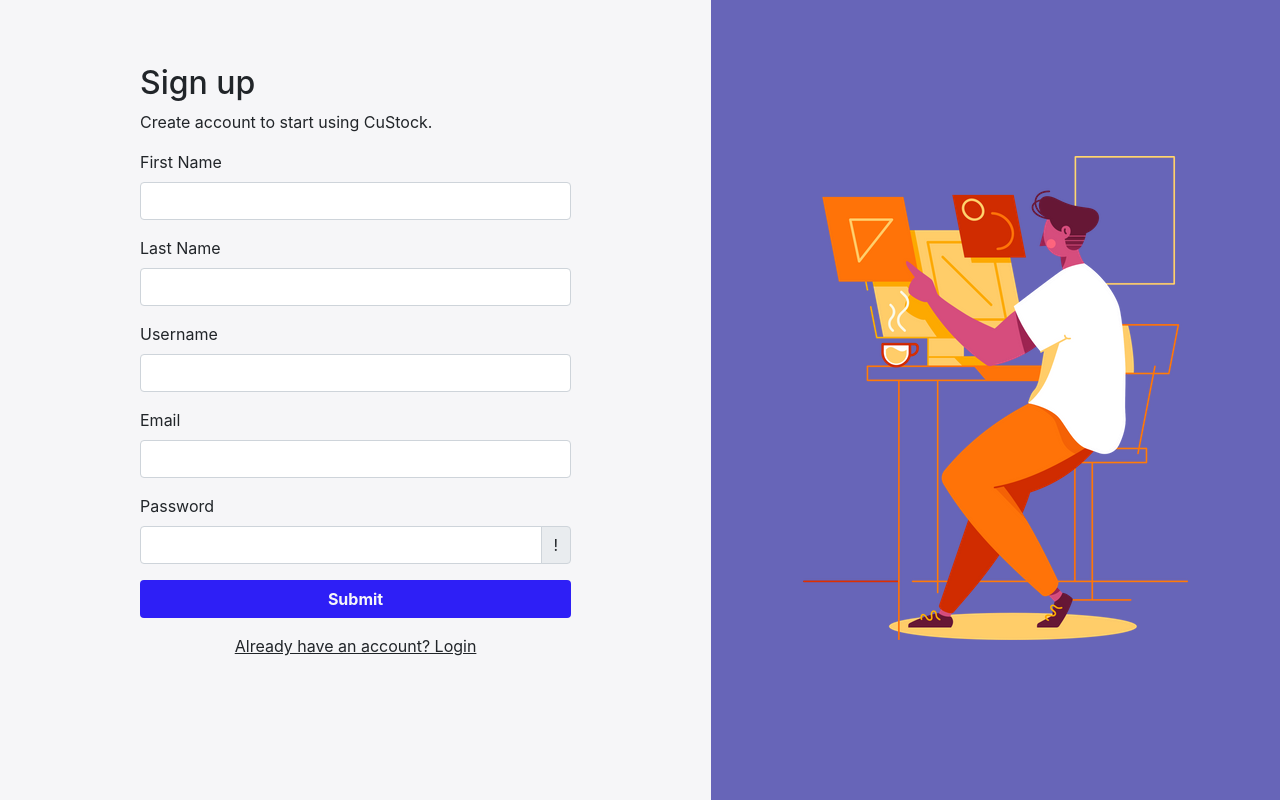
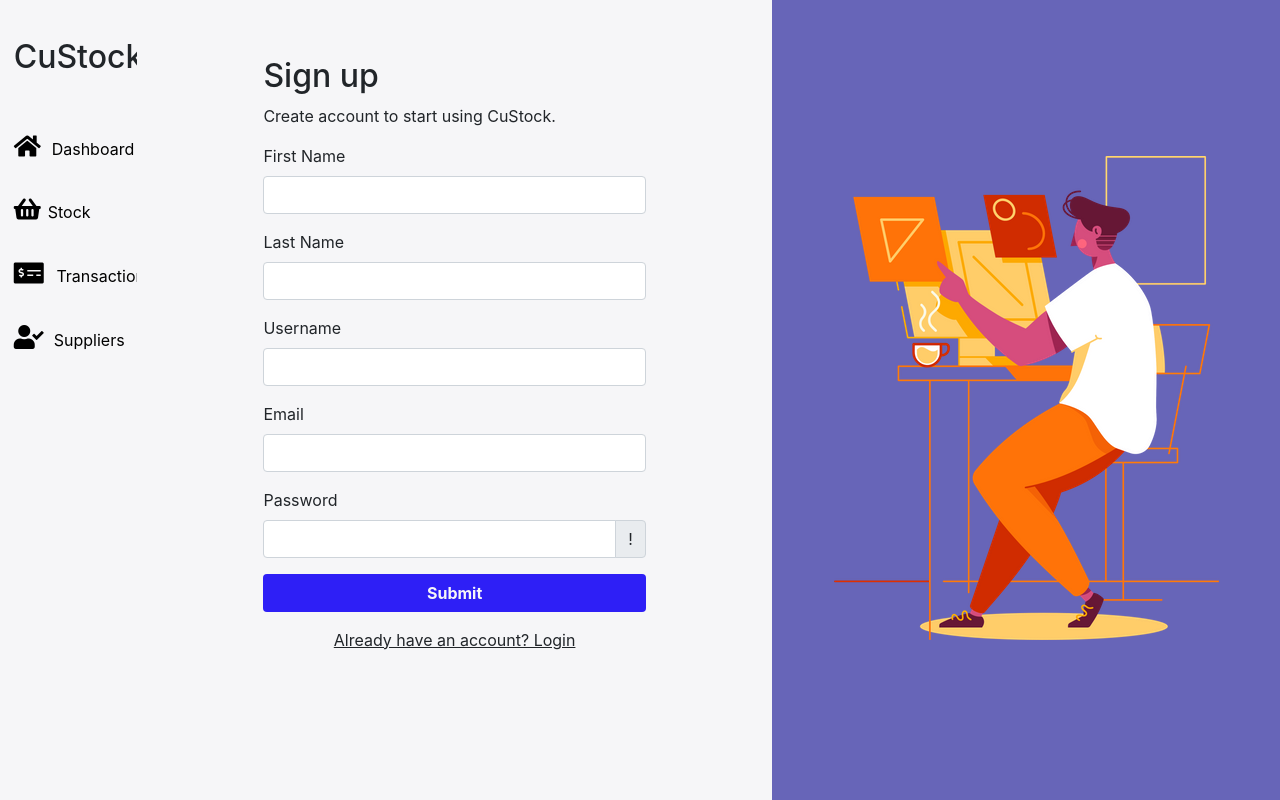
Before and after one commit to ofoe-fiergbor/custock-react-client, a React (Create React App) app: page /authentication in a window 1280 px wide. Built offline with nearby package versions, Linux system fonts and the light colour scheme.

Commit message:
side bar

```diff
--- a/public/index.html
+++ b/public/index.html
@@ -11,7 +11,12 @@
     />
     <link rel="apple-touch-icon" href="%PUBLIC_URL%/logo192.png" />
     <link rel="manifest" href="%PUBLIC_URL%/manifest.json" />
-
+    <link
+      rel="stylesheet"
+      href="https://use.fontawesome.com/releases/v5.15.4/css/all.css"
+      integrity="sha384-DyZ88mC6Up2uqS4h/KRgHuoeGwBcD4Ng9SiP4dIRy0EXTlnuz47vAwmeGwVChigm"
+      crossorigin="anonymous"
+    />
     <link
       href="https://cdn.jsdelivr.net/npm/bootstrap@5.1.3/dist/css/bootstrap.min.css"
       rel="stylesheet"
--- a/src/configurations/domain/navigation/Navigation.js
+++ b/src/configurations/domain/navigation/Navigation.js
@@ -1,16 +1,39 @@
 import React from "react";
 import { BrowserRouter, Route, Routes } from "react-router-dom";
+import SideBar from "../../../views/components/sidebar/SideBar";
 import Authentication from "../../../views/pages/authentication/Authentication";
 import Home from "../../../views/pages/home/Home";
+import StockItems from "../../../views/pages/stockItems/StockItems";
+import Suppliers from "../../../views/pages/supplier/Supplier";
+import Transactions from "../../../views/pages/transaction/Transaction";
 import PrivateRoute from "./PrivateRoute";
 
 const Navigation = () => {
   return (
     <BrowserRouter>
-      <Routes>
-        <Route path="/authentication" element={<Authentication />} />
-        <Route path="/" element={<PrivateRoute component={<Home />} />} />
-      </Routes>
+      <div
+        style={{
+          display: "flex",
+        }}
+      >
+        <SideBar />
+        <Routes>
+          <Route path="/authentication" element={<Authentication />} />
+          <Route path="/" element={<PrivateRoute component={<Home />} />} />
+          <Route
+            path="/suppliers"
+            element={<PrivateRoute component={<Suppliers />} />}
+          />
+          <Route
+            path="/transactions"
+            element={<PrivateRoute component={<Transactions />} />}
+          />
+          <Route
+            path="/stockItems"
+            element={<PrivateRoute component={<StockItems />} />}
+          />
+        </Routes>
+      </div>
     </BrowserRouter>
   );
 };
--- /dev/null
+++ b/src/views/components/sidebar/SideBar.jsx
@@ -0,0 +1,45 @@
+import React from "react";
+import { Link } from "react-router-dom";
+import "./sidebar.css";
+
+const SideBar = () => {
+  return (
+    <div className="side-bar-container">
+      <h2>CuStock</h2>
+      <Link id="remove-text-decoration" to="/">
+        <div className="side-bar-btn">
+          <div className="side-bar-btn-inner">
+            <i class="fas fa-home"></i>
+            <p>Dashboard</p>
+          </div>
+        </div>
+      </Link>
+      <Link id="remove-text-decoration" to="/stockItems">
+        <div className="side-bar-btn">
+          <div className="side-bar-btn-inner">
+            <i class="fas fa-shopping-basket"></i>
+            <p>Stock</p>
+          </div>
+        </div>
+      </Link>
+      <Link id="remove-text-decoration" to="/transactions">
+        <div className="side-bar-btn">
+          <div className="side-bar-btn-inner">
+            <i class="fas fa-money-check-alt"></i>
+            <p>Transactions</p>
+          </div>
+        </div>
+      </Link>
+      <Link id="remove-text-decoration" to="/suppliers">
+        <div className="side-bar-btn">
+          <div className="side-bar-btn-inner">
+            <i class="fas fa-user-check"></i>
+            <p>Suppliers</p>
+          </div>
+        </div>
+      </Link>
+    </div>
+  );
+};
+
+export default SideBar;
--- /dev/null
+++ b/src/views/components/sidebar/sidebar.css
@@ -0,0 +1,42 @@
+@import url("../../../configurations/constants/themeColors.css");
+
+.side-bar-container {
+  width: 12vw;
+  background-color: var(--off-white);
+  height: 100vh;
+  padding-top: 3%;
+}
+
+.side-bar-container > h2 {
+  margin-bottom: 30%;
+  padding-left: 10%;
+}
+
+.side-bar-btn {
+  padding-left: 10%;
+  padding-top: 10%;
+  display: flex;
+  align-items: center;
+  height: 8%;
+  margin-bottom: 2%;
+}
+.side-bar-btn i {
+  margin-right: 10%;
+  font-size: 1.5rem;
+}
+.side-bar-btn-inner {
+  display: flex;
+  align-items: baseline;
+}
+.side-bar-btn:hover {
+  /* background-color: var(--light-grey); */
+  background-color: red;
+  color: var(--off-white);
+  cursor: pointer;
+  border-right: 0.3em solid var(--blue);
+}
+
+#remove-text-decoration {
+  text-decoration: none;
+  color: black;
+}
--- /dev/null
+++ b/src/views/pages/stockItems/StockItems.jsx
@@ -0,0 +1,11 @@
+import React from 'react'
+
+const StockItems = () => {
+    return (
+        <div>
+            <h1>StockItems</h1>
+        </div>
+    )
+}
+
+export default StockItems
--- /dev/null
+++ b/src/views/pages/supplier/Supplier.jsx
@@ -0,0 +1,11 @@
+import React from 'react'
+
+const Supplier = () => {
+    return (
+        <div>
+            <h1>Supplier</h1>
+        </div>
+    )
+}
+
+export default Supplier
--- /dev/null
+++ b/src/views/pages/transaction/Transaction.jsx
@@ -0,0 +1,11 @@
+import React from 'react'
+
+const Transaction = () => {
+    return (
+        <div>
+            <h1>Transaction</h1>
+        </div>
+    )
+}
+
+export default Transaction
```
Also changed, not shown: src/views/pages/stockItems/stockItems.css (added), src/views/pages/supplier/supplier.css (added), src/views/pages/transaction/transaction.css (added).
